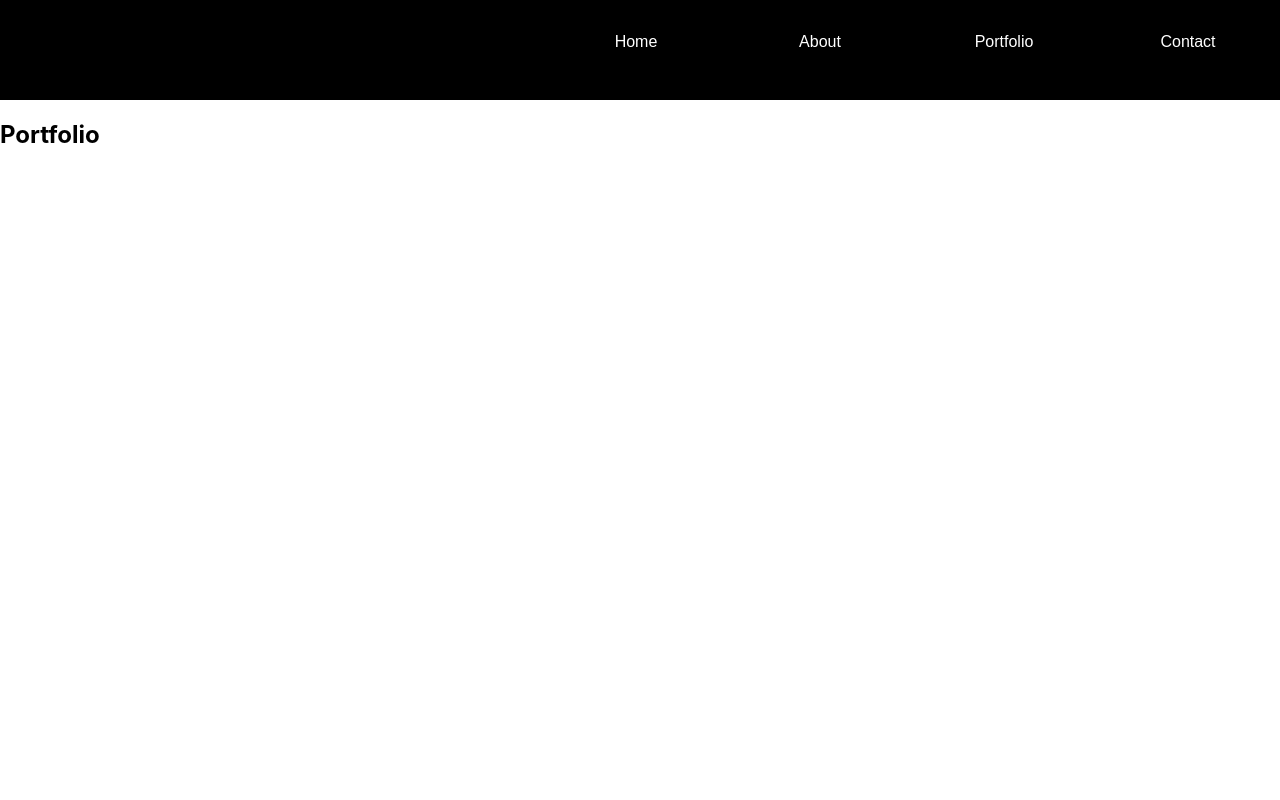
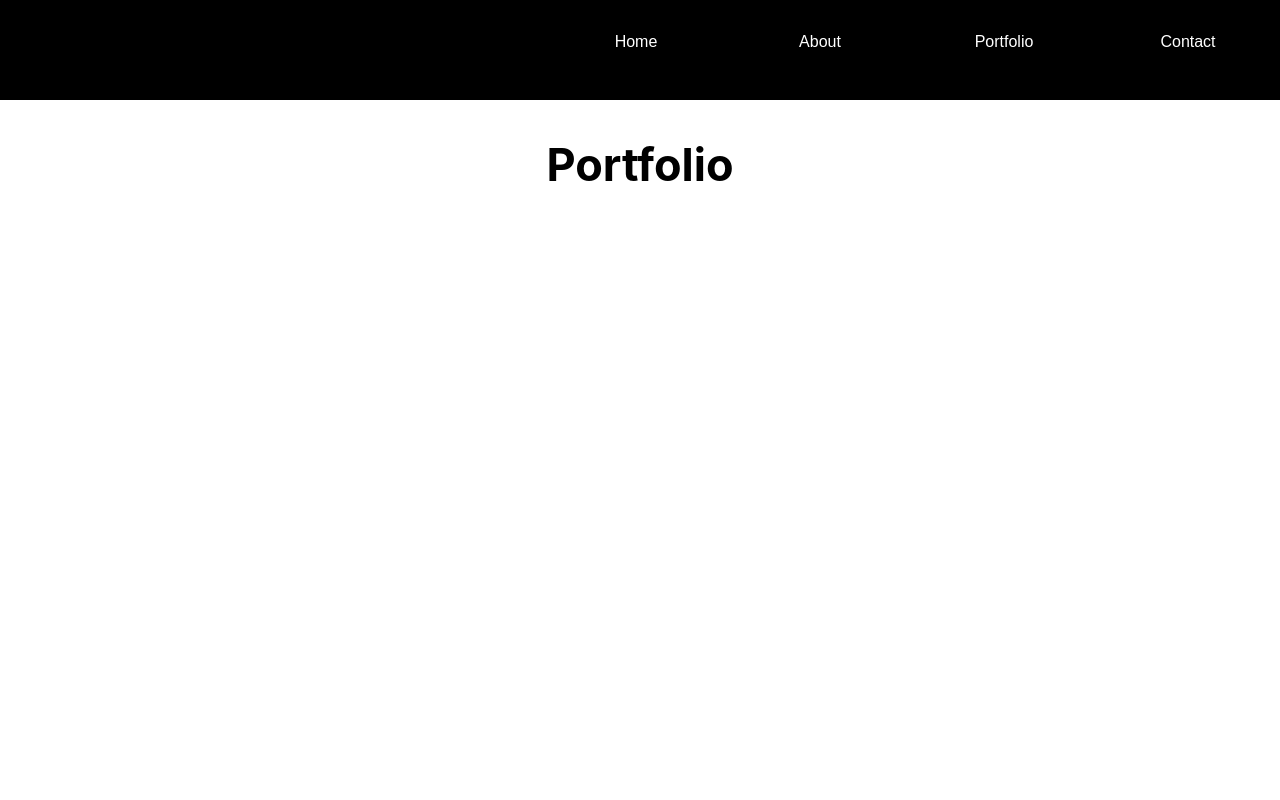
Before and after one commit to shawnmcmahon/portfolio, a React (Create React App) app: page /projects in a window 1280 px wide. Shown: the top 800 px of the page. Built offline with nearby package versions, Linux system fonts and the light colour scheme.

Commit message:
Fix spacing with the top container in the Contact component

```diff
--- a/src/Components/Contact/Contact.css
+++ b/src/Components/Contact/Contact.css
@@ -3,7 +3,7 @@
   height: 50vh;
   display: flex;
   flex-direction: row;
-  margin: 20px 0 50px 0;
+  padding-top: 100px;
 }
 
 .contact-name {
--- a/src/Components/Projects/Projects.css
+++ b/src/Components/Projects/Projects.css
@@ -2,4 +2,8 @@
   width: 100%;
   height: 100vh;
   padding-top: 100px;
+  display: flex;
+  flex-direction: column;
+  align-items: center;
+  font-size: 30px;
 }
```
